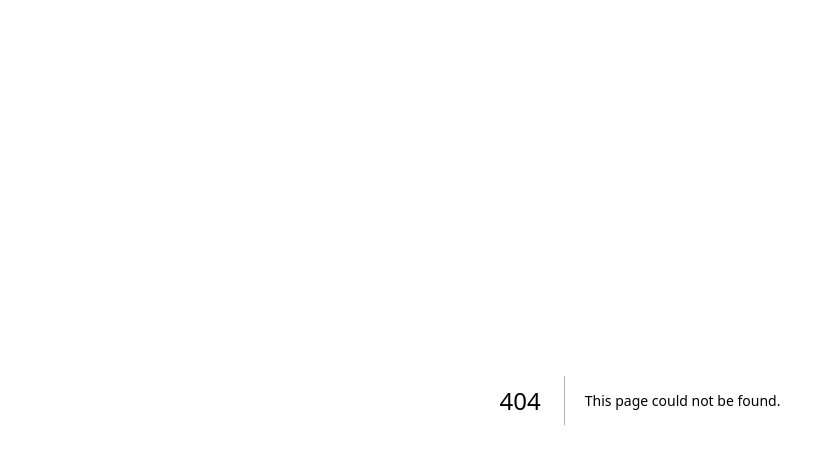
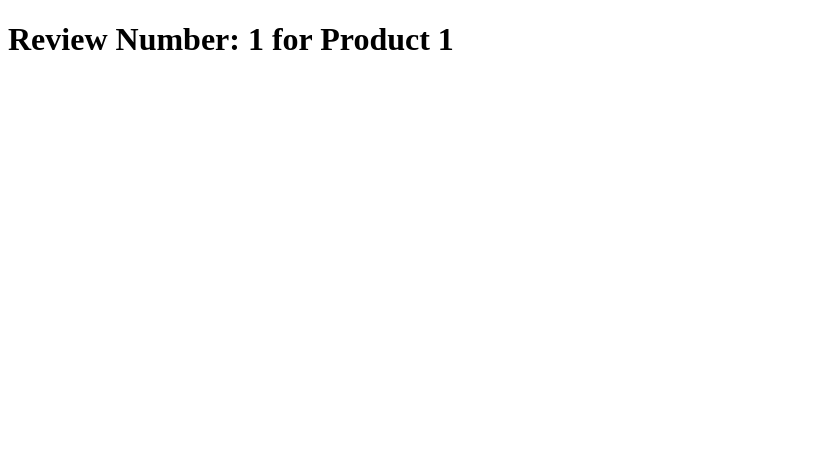
Before and after one commit to EugenMoser/next14-tutorial, a Next.js app: page /products/1/reviews/1 in a window 1280 px wide. Before the commit this address had no page. Shown: the top 464 px of the page, without its empty margins (0-835 px from the left). Built offline with nearby package versions, Linux system fonts and the light colour scheme.

Commit message:
8 - Nested Dynamic Routes

```diff
--- a/src/app/products/[productId]/page.tsx
+++ b/src/app/products/[productId]/page.tsx
@@ -1,5 +1,5 @@
 interface ProductDetailsProps {
-  params: { productId: number };
+  params: { productId: string };
 }
 
 function ProductDetails({ params }: ProductDetailsProps): JSX.Element {
--- /dev/null
+++ b/src/app/products/[productId]/reviews/[reviewId]/page.tsx
@@ -0,0 +1,13 @@
+interface ReviewProps {
+  params: { productId: string; reviewId: string };
+}
+
+function Review({ params }: ReviewProps): JSX.Element {
+  return (
+    <h1>
+      Review Number: {params.reviewId} for Product {params.productId}
+    </h1>
+  );
+}
+
+export default Review;
```
